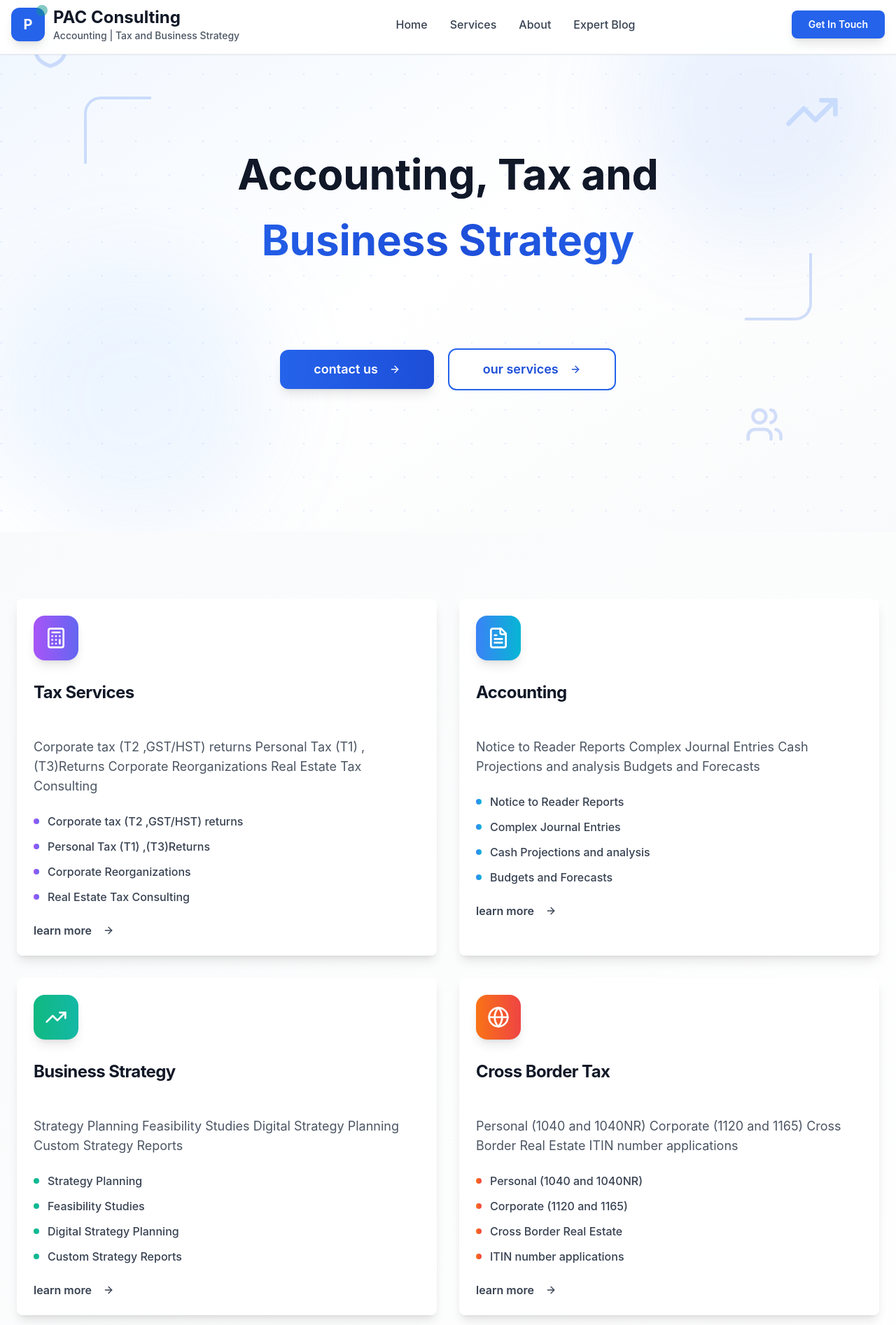
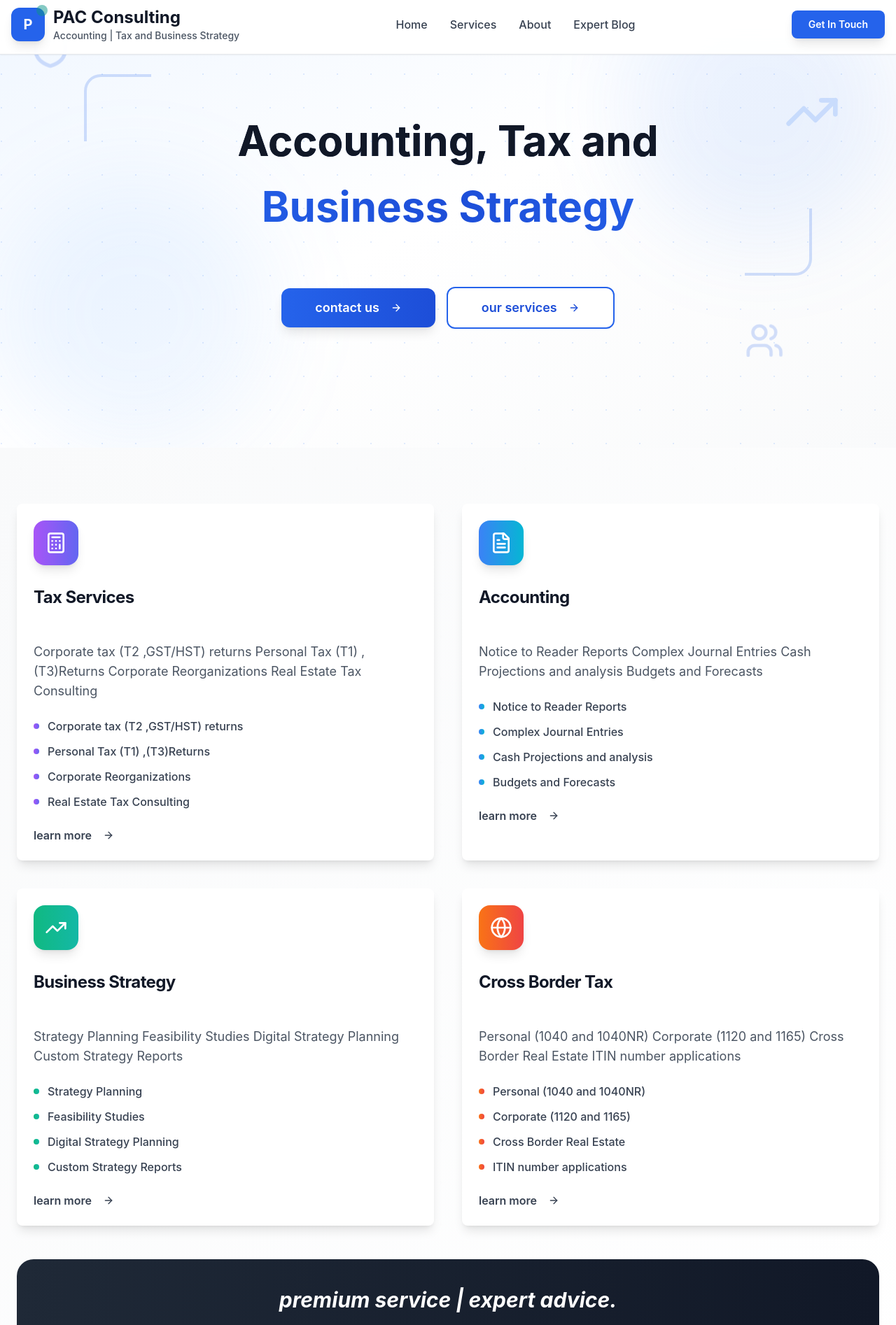
Before and after one commit to farmanhoyo/pacific-glow-remodel-project, a React (Vite) app: page / in a window 1280 px wide. Shown: the part 40-1934 px from the top of the page at 70% size. Built offline with nearby package versions, Linux system fonts and the light colour scheme.

Commit message:
Refactor: Adjust spacing and layout

```diff
--- a/src/components/About.tsx
+++ b/src/components/About.tsx
@@ -11,15 +11,15 @@ const About = () => {
   ];
 
   return (
-    <section id="about" className="pt-32 pb-24 bg-gradient-to-br from-white via-gray-50 to-blue-50/30 relative overflow-hidden mt-20">
+    <section id="about" className="py-12 md:py-20 bg-gradient-to-br from-white via-gray-50 to-blue-50/30 relative overflow-hidden">
       {/* Background Elements */}
       <div className="absolute top-0 left-0 w-96 h-96 bg-blue-200/10 rounded-full blur-3xl"></div>
       <div className="absolute bottom-0 right-0 w-96 h-96 bg-indigo-200/10 rounded-full blur-3xl"></div>
 
       <div className="container mx-auto px-4 relative z-10">
-        <div className="grid lg:grid-cols-2 gap-20 items-center">
-          <div className="space-y-10">
-            <div className="space-y-6">
+        <div className="grid lg:grid-cols-2 gap-10 md:gap-16 items-center">
+          <div className="space-y-8">
+            <div className="space-y-5">
               <div className="inline-flex items-center space-x-2 bg-gradient-to-r from-blue-600 to-indigo-600 text-white px-6 py-2 rounded-full font-semibold">
                 <Award className="w-4 h-4" />
                 <span>About PAC Consulting</span>
@@ -35,7 +35,7 @@ const About = () => {
             </div>
 
             {/* Key Services */}
-            <div id="expertise" className="space-y-6">
+            <div id="expertise" className="space-y-4">
               <h3 className="text-2xl font-bold text-gray-900">Our Expertise</h3>
               <div className="grid grid-cols-1 gap-4">
                 {[
@@ -54,7 +54,7 @@ const About = () => {
             </div>
 
             {/* Service Highlights Grid */}
-            <div className="grid grid-cols-2 gap-6">
+            <div className="grid grid-cols-2 gap-4 md:gap-5">
               {achievements.map((achievement, index) => (
                 <div key={index} className="group p-6 bg-white/80 backdrop-blur-sm rounded-2xl border border-white/20 shadow-lg hover:shadow-xl transition-all duration-300">
                   <achievement.icon className="w-8 h-8 text-blue-600 mb-3 group-hover:scale-110 transition-transform" />
@@ -65,7 +65,7 @@ const About = () => {
             </div>
           </div>
 
-          <div className="space-y-10">
+          <div className="space-y-8">
             {/* Hero Image */}
             <div className="relative">
               <div className="absolute inset-0 bg-gradient-to-br from-blue-600/20 to-indigo-600/20 rounded-3xl transform rotate-3 scale-105"></div>
--- a/src/components/Hero.tsx
+++ b/src/components/Hero.tsx
@@ -18,7 +18,7 @@ const Hero = () => {
   };
 
   return (
-    <section id="hero" className="relative min-h-screen flex items-center justify-center overflow-hidden bg-white">
+    <section id="hero" className="relative min-h-[85vh] flex items-center justify-center overflow-hidden bg-white">
       {/* Enhanced layered background */}
       <div className="absolute inset-0">
         <div className="absolute inset-0 bg-gradient-to-br from-blue-50 via-white to-gray-50"></div>
@@ -44,14 +44,14 @@ const Hero = () => {
       </div>
 
       <div className="container mx-auto px-4 md:px-6 relative z-10">
-        <div className="text-center max-w-5xl mx-auto py-20 md:py-24 px-4">
+        <div className="text-center max-w-5xl mx-auto py-12 md:py-16 px-4">
           {/* Visual frame - Outer container for borders */}
-          <div className="mb-12 md:mb-16 relative">
+          <div className="mb-8 md:mb-10 relative">
             <div className="absolute -top-6 -left-6 w-20 h-20 md:w-24 md:h-24 border-t-4 border-l-4 border-blue-600/20 rounded-tl-3xl"></div>
             <div className="absolute -bottom-6 -right-6 w-20 h-20 md:w-24 md:h-24 border-b-4 border-r-4 border-blue-600/20 rounded-br-3xl"></div>
 
             {/* Inner container with safe padding */}
-            <div className="px-12 py-10 md:px-32 md:py-12 overflow-visible">
+            <div className="px-8 py-6 md:px-20 md:py-8 overflow-visible">
               {/* Headline with visual treatment */}
               <h1 className="text-3xl sm:text-4xl md:text-5xl lg:text-6xl font-bold max-w-4xl mx-auto" style={{ lineHeight: '1.3' }}>
                 <span className="block text-gray-900 mb-2 md:mb-3 bg-gradient-to-r from-gray-900 via-blue-900 to-gray-900 bg-clip-text pb-1 inline-block w-full">
@@ -65,7 +65,7 @@ const Hero = () => {
           </div>
 
           {/* Enhanced CTA Buttons */}
-          <div className="flex flex-col sm:flex-row gap-4 md:gap-5 justify-center items-center px-4">
+          <div className="flex flex-col sm:flex-row gap-4 justify-center items-center px-4 mt-8 md:mt-10">
             <Button
               onClick={handleContactUs}
               size="lg"
--- a/src/components/Services.tsx
+++ b/src/components/Services.tsx
@@ -54,7 +54,7 @@ const Services = () => {
   ];
 
   return (
-    <section id="services" className="py-16 md:py-24 bg-gradient-to-br from-gray-50 to-white relative overflow-hidden">
+    <section id="services" className="py-12 md:py-20 bg-gradient-to-br from-gray-50 to-white relative overflow-hidden">
       {/* Background Pattern */}
       <div className="absolute inset-0 opacity-5">
         <div className="absolute inset-0" style={{
@@ -63,7 +63,7 @@ const Services = () => {
       </div>
 
       <div className="container mx-auto px-4 md:px-6 relative z-10">
-        <div className="grid grid-cols-1 lg:grid-cols-2 gap-6 md:gap-8 mb-12 md:mb-16">
+        <div className="grid grid-cols-1 lg:grid-cols-2 gap-6 md:gap-10 mb-10 md:mb-12">
           {services.map((service, index) => (
             <Card
               key={index}
@@ -109,8 +109,8 @@ const Services = () => {
         </div>
 
         {/* Premium Service Message - matching original site tone */}
-        <div className="text-center bg-gradient-to-r from-gray-800 to-gray-900 rounded-2xl md:rounded-3xl p-8 md:p-12 text-white mx-4 md:mx-0">
-          <p className="text-2xl md:text-3xl font-bold mb-6 italic">premium service | expert advice.</p>
+        <div className="text-center bg-gradient-to-r from-gray-800 to-gray-900 rounded-2xl md:rounded-3xl p-6 md:p-10 text-white mx-4 md:mx-0">
+          <p className="text-2xl md:text-3xl font-bold mb-5 italic">premium service | expert advice.</p>
           <Button
             onClick={handleGetInTouch}
             size="lg"
```
